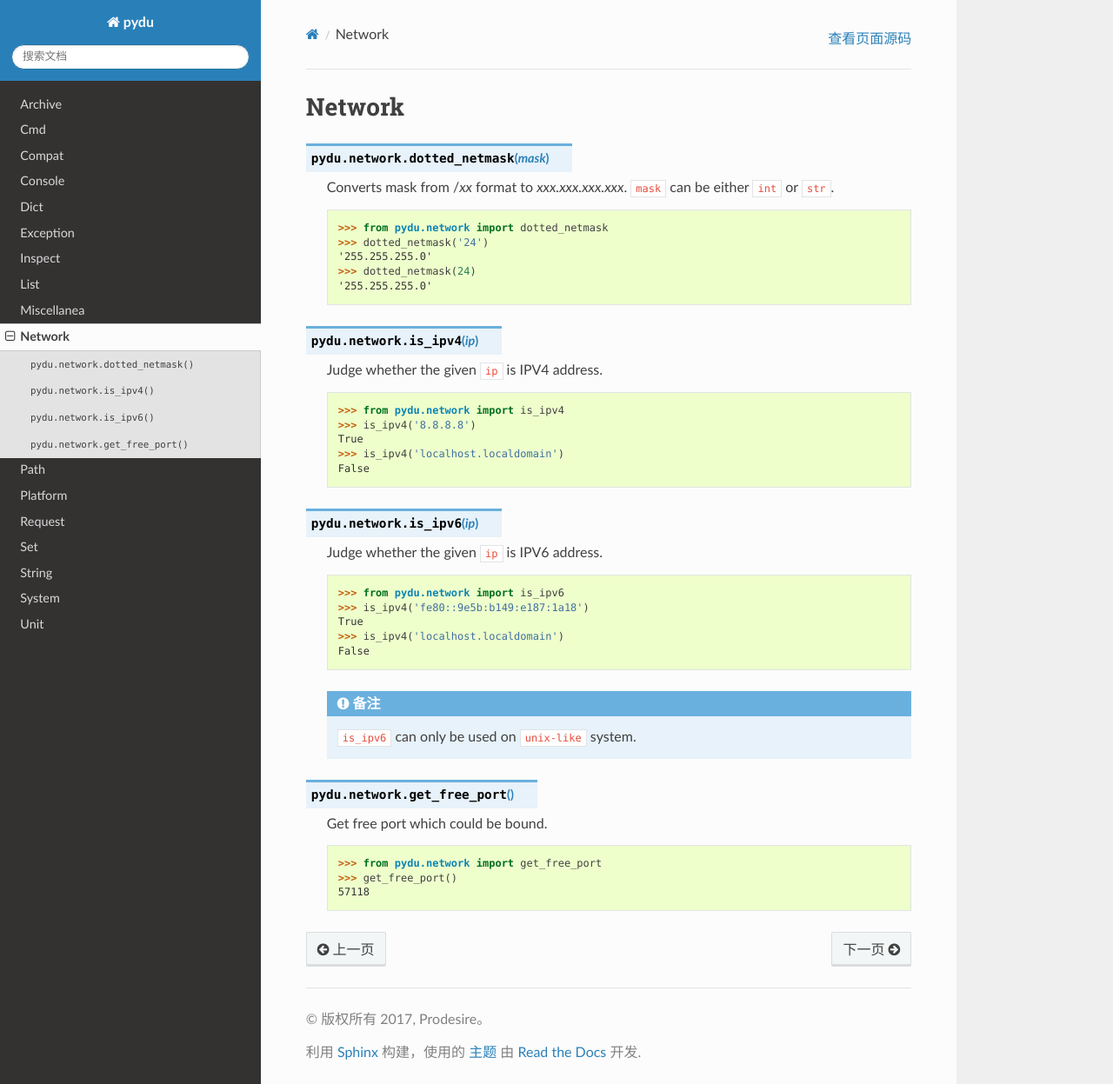
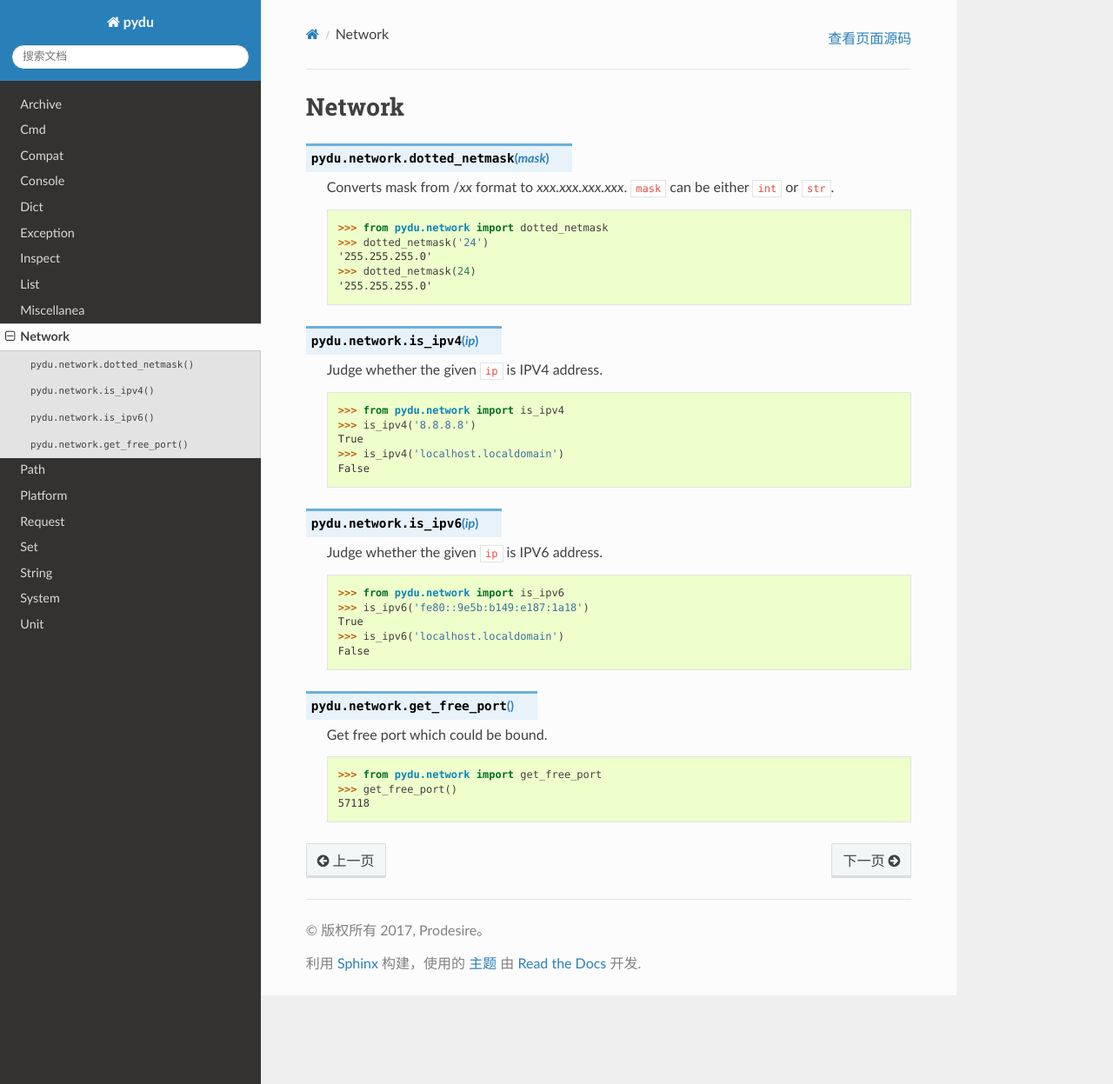
Before and after one commit to flaggo/pydu-zh, a Sphinx documentation site: the page built from docs/network.rst, in a window 1280 px wide and 1247 px high. Shown: the whole window at 87% size. Built offline with Sphinx 7.4.7 and the Read the Docs theme 2.0.0, drawn with Linux system fonts in a browser that asks for light colours.

Commit message:
修正network.is_ipv6翻译错误

```diff
--- a/docs/network.rst
+++ b/docs/network.rst
@@ -29,12 +29,10 @@ Network
     Judge whether the given ``ip`` is IPV6 address.
 
     >>> from pydu.network import is_ipv6
-    >>> is_ipv4('fe80::9e5b:b149:e187:1a18')
+    >>> is_ipv6('fe80::9e5b:b149:e187:1a18')
     True
-    >>> is_ipv4('localhost.localdomain')
+    >>> is_ipv6('localhost.localdomain')
     False
-
-    .. note:: ``is_ipv6`` can only be used on ``unix-like`` system.
 
 
 .. py:function:: pydu.network.get_free_port()
```
Also changed, not shown: 1 other file.
